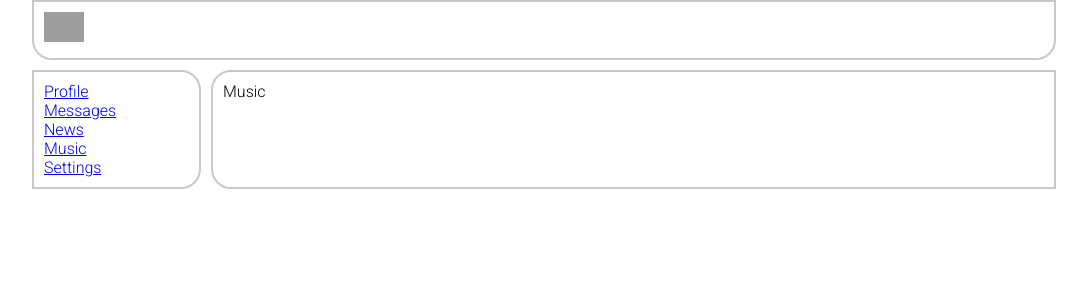
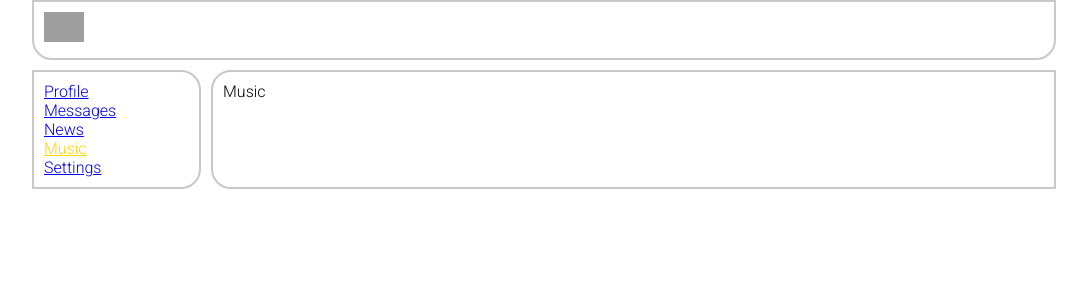
Before and after one commit to Dprvl/socialNetwork, a React (Create React App) app in the folder first-react-app/: page /music in a window 1280 px wide. Shown: the top 300 px of the page, without its empty margins (96-1183 px from the left). Built offline with nearby package versions, Linux system fonts and the light colour scheme; grey boxes are pictures that could not be loaded.

Commit message:
active class added

```diff
--- a/first-react-app/src/components/NavBar/NavBar.jsx
+++ b/first-react-app/src/components/NavBar/NavBar.jsx
@@ -1,23 +1,24 @@
 import React from 'react';
+import { NavLink } from 'react-router-dom';
 import css from './NavBar.module.css';
 
 const NavBar = () => {
   return (
     <nav className={css.nav}>
       <div className={`${css.navItem} ${css.active}`}>
-        <a href='/profile'>Profile</a>
+        <NavLink to='/profile' activeClassName={css.activeLink}>Profile</NavLink>
       </div>
       <div className={css.navItem}>
-        <a href='/dialogs'>Messages</a>
+        <NavLink to='/dialogs' activeClassName={css.activeLink}>Messages</NavLink>
       </div>
       <div className={css.navItem}>
-        <a href='/news'>News</a>
+        <NavLink to='/news' activeClassName={css.activeLink}>News</NavLink>
       </div>
       <div className={css.navItem}>
-        <a href='/music'>Music</a>
+        <NavLink to='/music' activeClassName={css.activeLink}>Music</NavLink>
       </div>
       <div className={css.navItem}>
-        <a href='/settings'>Settings</a>
+        <NavLink to='/settings' activeClassName={css.activeLink}>Settings</NavLink>
       </div>
     </nav>
   )
--- a/first-react-app/src/components/NavBar/NavBar.module.css
+++ b/first-react-app/src/components/NavBar/NavBar.module.css
@@ -8,10 +8,11 @@
 }
 
 
+
 .navItem {
-  color: blue;
+  color: white;
 }
 
-.navItem.active {
-  color: rebeccapurple;
+.navItem a.activeLink {
+  color: gold;
 }
```
